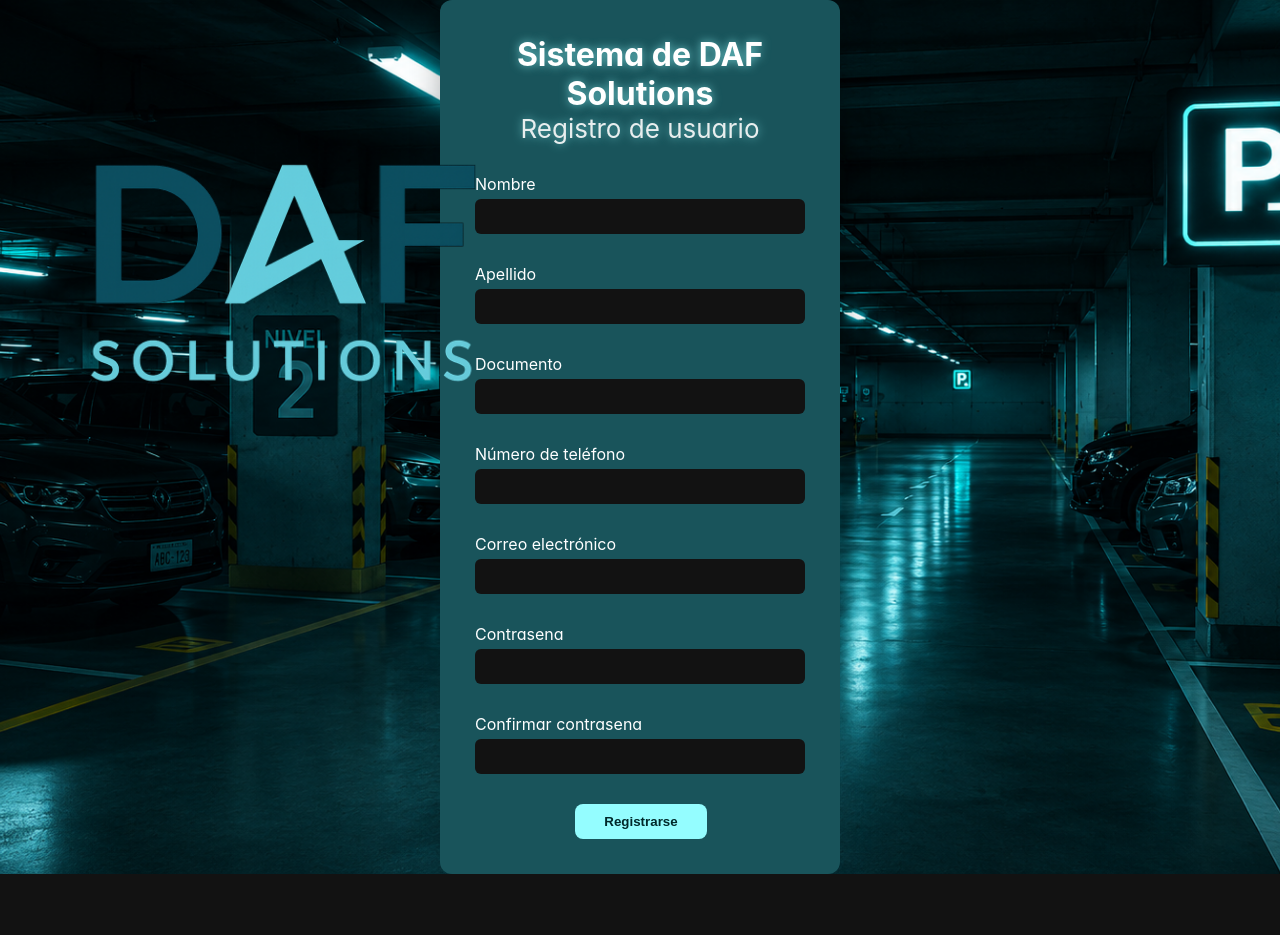
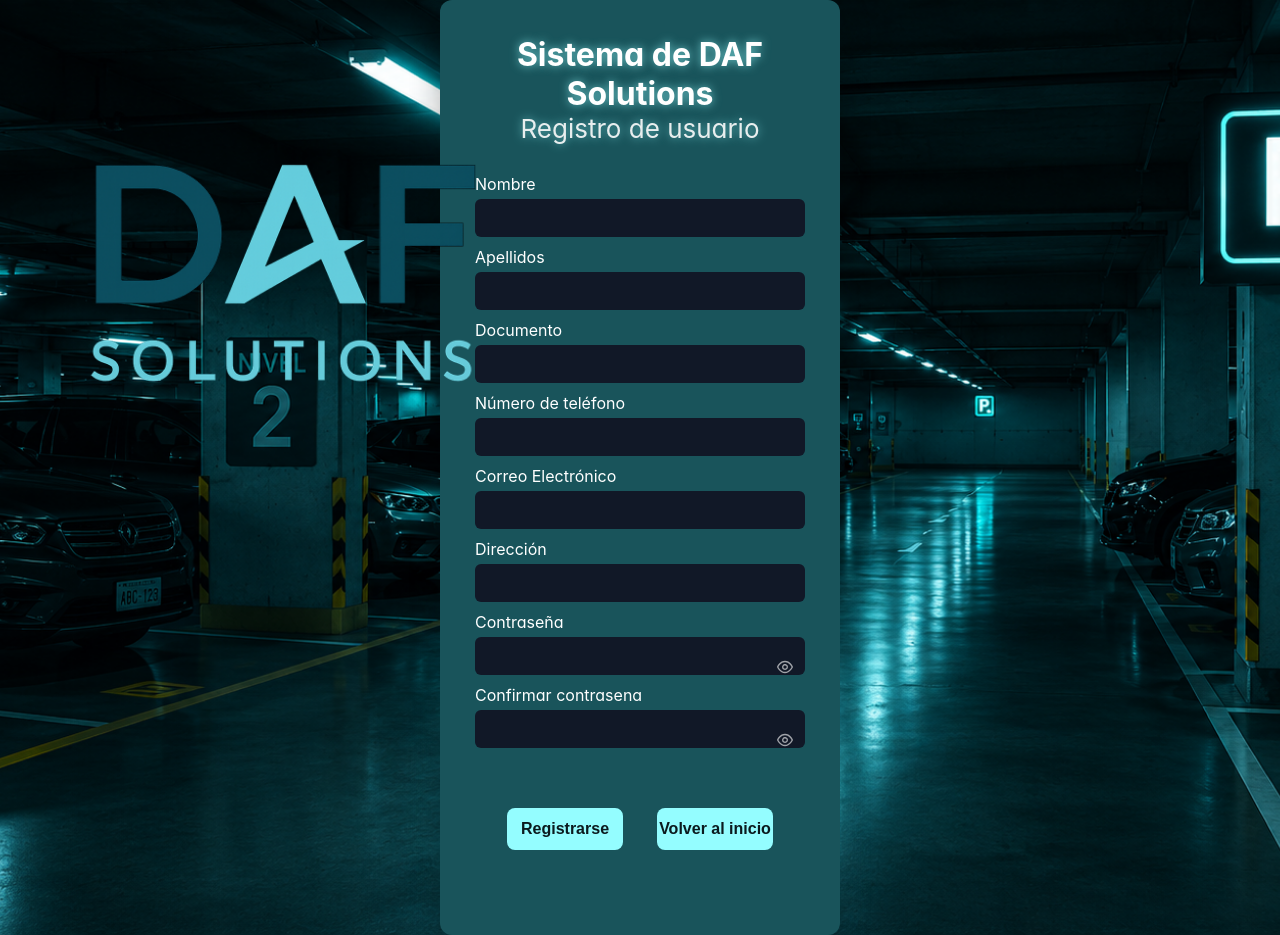
Before and after one commit to DianaC23/DAFparking_proyecto_final, a React (Create React App) app in the folder Parqueadero/front-end/DAF_react/parqueadero/: page /registrarse in a window 1280 px wide. Before the commit the page ends 874 px from the top, so only its background shows below. Built offline with nearby package versions, Linux system fonts and the light colour scheme; a web font is replaced by a local one.

Commit message:
Registro de usuario

```diff
--- a/Parqueadero/front-end/DAF_react/parqueadero/src/paginas/login.jsx
+++ b/Parqueadero/front-end/DAF_react/parqueadero/src/paginas/login.jsx
@@ -33,7 +33,7 @@ const items =[
     {label: 'Inicio de sesión', url:'/login',
         className:  'menu-login'
         },
-    {label: 'Registrarse'}
+    {label: 'Registrarse', url:'/registrarse'}
     ];
 function Login(){
     const navigate = useNavigate();
--- a/Parqueadero/front-end/DAF_react/parqueadero/src/paginas/registrarse.jsx
+++ b/Parqueadero/front-end/DAF_react/parqueadero/src/paginas/registrarse.jsx
@@ -1,4 +1,4 @@
-import { useState } from 'react'
+import { useState } from 'react';
 //Estilos propios
 import './registrarse.css';
 //estilos
@@ -6,217 +6,163 @@ import 'primereact/resources/themes/lara-dark-green/theme.css';
 import 'primereact/resources/primereact.min.css';
 //logo
 import logo from '../assets/DAF_LOGO.png';
+//botón
+import { Button } from 'primereact/button';
+import { InputText } from 'primereact/inputtext';
+import { Password } from 'primereact/password';
+//LLamar registro de usuarios
+import {RegistroClienteService} from '../services/RegistroClienteService';
 
 function Registrarse() {
+  const [nombre, setNombre] = useState("");
+  const [apellido, setApellido] = useState("");
+  const [documento, setDocumento] = useState("");
+  const [telefono, setTelefono] = useState("");
+  const [correo_electronico, setCorreoElectronico] = useState("");
+  const [direccion, setDireccion] = useState("");
+  const [contrasena,setContrasena] = useState("");
+  const [confirmar_contrasena, setConfirmarContrasena] = useState("");
+  const [errors, setErrors] = useState({});
+  const [registro_exitoso, setRegistroExitoso] = useState("");
+  const [cargando, setCargando] = useState(false);
 
-  const [nombre, setNombre] = useState("")
-  const [apellido, setApellido] = useState("")
-  const [documento, setDocumento] = useState("")
-  const [numero_de_telefono, setNumeroDeTelefono] = useState("")
-  const [correo_electronico, setCorreoElectronico] = useState("")
-  const [contrasena,setContrasena] = useState("")
-  const [confirmar_contrasena, setConfirmarContrasena] = useState("")
-  const [errors, setErrors] = useState({})
-  const [registro_exitoso, setRegistroExitoso] = useState("")
-  const handleSubmit = (e) => {
-    e.preventDefault()
-
-    let newErrors = {}
+  const handleSubmit = async (e) => {
+    e.preventDefault();
+    let newErrors = {};
 
     if (!nombre){
-      newErrors.nombre = "El nombre es obligatorio"
+      newErrors.nombre = "El nombre es obligatorio";
     }
     if (!apellido){
-          newErrors.apellido = "El apellido es obligatorio"
+          newErrors.apellido = "El apellido es obligatorio";
         }
     if (!documento){
-      newErrors.documento = "El documento es obligatorio"
+      newErrors.documento = "El documento es obligatorio";
+    }
+    if (!telefono){
+      newErrors.numero_de_telefono = "El numero de telefono es obligatorio";
+    }
+    if (!correo_electronico){
+      newErrors.correo_electronico = "El correo es obligatorio";
+    }
+    if (!contrasena){
+      newErrors.contrasena = "La contreseña es obligatoria";
+    }
+    if (!confirmar_contrasena){
+      newErrors.confirmar_contrasena = "Debe confirmar la contraseña";
+    }
+    if (contrasena && confirmar_contrasena && contrasena !== confirmar_contrasena)
+       {newErrors.confirmar_contrasena = "Las contraseñas no coinciden";
+       }
+    if (Object.keys(newErrors).length > 0) {
+      setErrors(newErrors);
+      return;
     }
 
-    if (!numero_de_telefono){
-      newErrors.numero_de_telefono = "El numero de telefono es obligatorio"
+   try{
+    setCargando(true);
+    //Mapeo
+    const datosUsuario ={
+      nombre,
+      apellido,
+      documento: Number(documento),
+      telefono: Number(telefono),
+      correo_electronico,
+      direccion,
+      contrasena
+    };
+    //Servicio conectando al backend
+    const respuesta = await RegistroClienteService.registrar(datosUsuario);
+    setRegistroExitoso(respuesta.message || "El usuario ha sido registrado exitosamente");
+    //Resetear formulario
+    setNombre("");
+    setApellido("");
+    setDocumento("");
+    setTelefono("");
+    setCorreoElectronico("");
+    setDireccion("");
+    setContrasena("");
+    setConfirmarContrasena("");
+    setErrors({});
+   }catch(error){
+    //Captura errores de duplicidad del backend
+    setErrors({api: error.message});
+   }finally{
+    setCargando(false);
    }
-
-    if (!correo_electronico){
-      newErrors.correo_electronico = "El correo es obligatorio"
+  };
+  const limpiarMensajes = () =>{
+    setRegistroExitoso("");
+    setErrors({});
   }
-
-    if (!contrasena){
-      newErrors.contrasena = "La contreseña es obligatoria"
-    }
-
-    if (!confirmar_contrasena){
-      newErrors.confirmar_contrasena = "Debe confirmar la contraseña"
-    }
-
-    if (contrasena && confirmar_contrasena && contrasena !== confirmar_contrasena)
-       {newErrors.confirmar_contrasena = "Las contraseñas no coinciden"
-       }
-
-    console.log(newErrors)
-
-    if (Object.keys(newErrors).length > 0) {
-      setErrors(newErrors)
-
-      return
-    }
-
-    setRegistroExitoso("El usuario ha sido registrado con exito")
-
-    setNombre("")
-
-    setApellido("")
-
-    setDocumento("")
-
-    setNumeroDeTelefono("")
-
-    setCorreoElectronico("")
-
-    setContrasena("")
-
-    setConfirmarContrasena("")
-
-    setErrors({})
-
-    console.log("Registro exitoso")
-  }
-
   return (
     <div className="page">
       <div className="logo-section">
-        <img src={logo} alt="DAF logo" srcset="" />
-
+        <img src={logo} alt="DAF logo"/>
+      </div>
+    <div className='container'>
+      <h1>Sistema de DAF Solutions</h1>
+      <h2>Registro de usuario</h2>
+      {errors.api && <p style={{color: "red", fontWeight: "bold", }}>{errors.api}</p>}{registro_exitoso && <p style={{
+        color:"green", fontWeight: "bold"}}>{registro_exitoso}</p>}
+      <form onSubmit={handleSubmit} className='p-fluid'>
+        <div className='campos'>
+          <label>Nombre</label>
+          <br />
+        <InputText type="text" value={nombre}onChange={(e) => {limpiarMensajes(); setNombre(e.target.value);}}/>
+        {errors.nombre && <small style={{color:"red"}}>{errors.nombre}</small>}
+        </div>
+        <div className='campos'>
+          <label>Apellidos</label>
+          <br />
+        <InputText type="text" value={apellido}onChange={(e) => {limpiarMensajes(); setApellido(e.target.value);}}/>
+        {errors.apellido && <small style={{color:"red"}}>{errors.apellido}</small>}
         </div>
 
-    <div className='container'>
-      <h1>Sistema de DAF Solutions</h1>
-
-      <h2>Registro de usuario</h2>
-
-      <form onSubmit={handleSubmit}>
-
-      <label>Nombre</label>
-      <br />
-      <input
-       type="text"
-       value={nombre}
-       onChange={(e) => {
-       setRegistroExitoso("")
-       setNombre(e.target.value)
-       }}
-       />
-
-      {errors.nombre && <p style={{color: "red"}}>{errors.nombre}</p>}
-
-      <br />
-      <br />
-
-      <label>Apellido</label>
-      <br />
-      <input
-       type="text"
-       value={apellido}
-       onChange={(e) => {
-       setRegistroExitoso("")
-       setApellido(e.target.value)
-       }}
-       />
-
-      {errors.apellido && <p style={{color: "red"}}>{errors.apellido}</p>}
-
-      <br />
-      <br />
-
+      <div className='campos'>
           <label>Documento</label>
           <br />
-      <input
-       type="number"
-       value={documento}
-       onChange={(e) => {
-       setRegistroExitoso("")
-       setDocumento(e.target.value)
-       }}
-        />
-
-      {errors.documento && <p style={{color: "red"}}>{errors.documento}</p>}
-
-      <br />
-      <br />
-
+        <InputText keyfilter = "int" value={documento}onChange={(e) => {limpiarMensajes(); setDocumento(e.target.value);}}/>
+        {errors.documento && <small style={{color:"red"}}>{errors.documento}</small>}
+        </div>
+      <div className='campos'>
           <label>Número de teléfono</label>
           <br />
-      <input
-      type="tel"
-      value= {numero_de_telefono}
-      onChange={(e) => {
-      setRegistroExitoso("")
-      setNumeroDeTelefono(e.target.value)
-       }}
-      />
-
-      {errors.numero_de_telefono && <p style={{color: "red"}}>{errors.numero_de_telefono}</p>}
-
+        <InputText keyfilter = "pnum" value={telefono}onChange={(e) => {limpiarMensajes(); setTelefono(e.target.value);}}/>
+        {errors.telefono && <small style={{color:"red"}}>{errors.telefono}</small>}
+        </div>
+      <div className='campos'>
+          <label>Correo Electrónico</label>
           <br />
+        <InputText type="email" value={correo_electronico}onChange={(e) => {limpiarMensajes(); setCorreoElectronico(e.target.value);}}/>
+        {errors.correo_electronico && <small style={{color:"red"}}>{errors.correo_electronico}</small>}
+        </div>
+      <div className='campos'>
+          <label>Dirección</label>
           <br />
-
-      <label>Correo electrónico</label>
+        <InputText value={direccion}onChange={(e) => {limpiarMensajes(); setDireccion(e.target.value);}}/>
+        {errors.direccion && <small style={{color:"red"}}>{errors.direccion}</small>}
+        </div>
+      <div className='campos'>
+          <label>Contraseña</label>
           <br />
-      <input
-      type="email"
-      value= {correo_electronico}
-      onChange={(e) => {
-      setRegistroExitoso("")
-      setCorreoElectronico(e.target.value)
-      }}
-      />
-
-      {errors.correo_electronico && <p style={{color: "red"}}>{errors.correo_electronico}</p>}
-
-      <br />
-      <br />
-
-      <label>Contrasena</label>
-      <br />
-      <input
-      type="password"
-      value= {contrasena}
-      onChange={(e) => {
-      setRegistroExitoso("")
-      setContrasena(e.target.value)
-      }}
-      />
-
-      {errors.contrasena && <p style={{color: "red"}}>{errors.contrasena}</p>}
-
-      <br />
-      <br />
-
+        <Password value={contrasena} toggleMask feedback={false} onChange={(e) =>{limpiarMensajes(); setContrasena(e.target.value);}}/>
+        {errors.contrasena && <small style={{color:"red"}}>{errors.contrasena}</small>}
+        </div>
+      <div className='campos'>
           <label>Confirmar contrasena</label>
           <br />
-      <input
-      type="password"
-      value= {confirmar_contrasena}
-      onChange={(e) => {
-      setRegistroExitoso("")
-      setConfirmarContrasena(e.target.value)
-      }}
-      />
-
-      {errors.confirmar_contrasena && <p style={{color: "red"}}>{errors.confirmar_contrasena}</p>}
-
-      <br />
-      <br />
-
-      <button>Registrarse</button>
-
-      {registro_exitoso && <p>{registro_exitoso}</p>}
-
+        <Password value={confirmar_contrasena} toggleMask feedback = {false} onChange={(e) => {limpiarMensajes(); setConfirmarContrasena(e.target.value);}}/>
+        {errors.confirmar_contrasena && <small style={{color:"red"}}>{errors.confirmar_contrasena}</small>}
+        </div>
+        {/*Botones */}
+        <div className='actions-section' style={{display: 'flex', gap: '10px', margin: '20px'}}>
+          <Button type='submit' label="Registrarse" loading={cargando} className='pagefail-btn'/>
+          <Button type="button" url= "./Paginas/inic" className='pagefail-btn'>Volver al inicio</Button>
+        </div>
     </form>
     </div>
     </div>
-
   )
 }
-
 export default Registrarse;
--- /dev/null
+++ b/Parqueadero/front-end/DAF_react/parqueadero/src/services/RegistroClienteService.js
@@ -0,0 +1,17 @@
+import { default as axios } from 'axios';
+//Registrar usuario
+const API_URL = 'http://localhost:3000';
+export const RegistroClienteService ={
+    //Registrar un nuevo usuario
+    registrar: async(datosCliente) =>{
+        try {
+            const response = await axios.post(`${API_URL}/cliente`, datosCliente);
+            return response.data;
+        } catch (error) {
+            if(error.response && error.response.data && error.response.data.message){
+                throw new Error("error.response.data.message");
+            }
+            throw new Error("No se pudo conectar al sevidor, intentalo más tarde");
+        }
+    }
+}
```
Also changed, not shown: Parqueadero/front-end/DAF_react/parqueadero/src/paginas/perfil_user.jsx (+11 -13 lines), 1 other file (tests, documents, lock files or other folders). Lines whose indentation alone changed are shown as unchanged.
